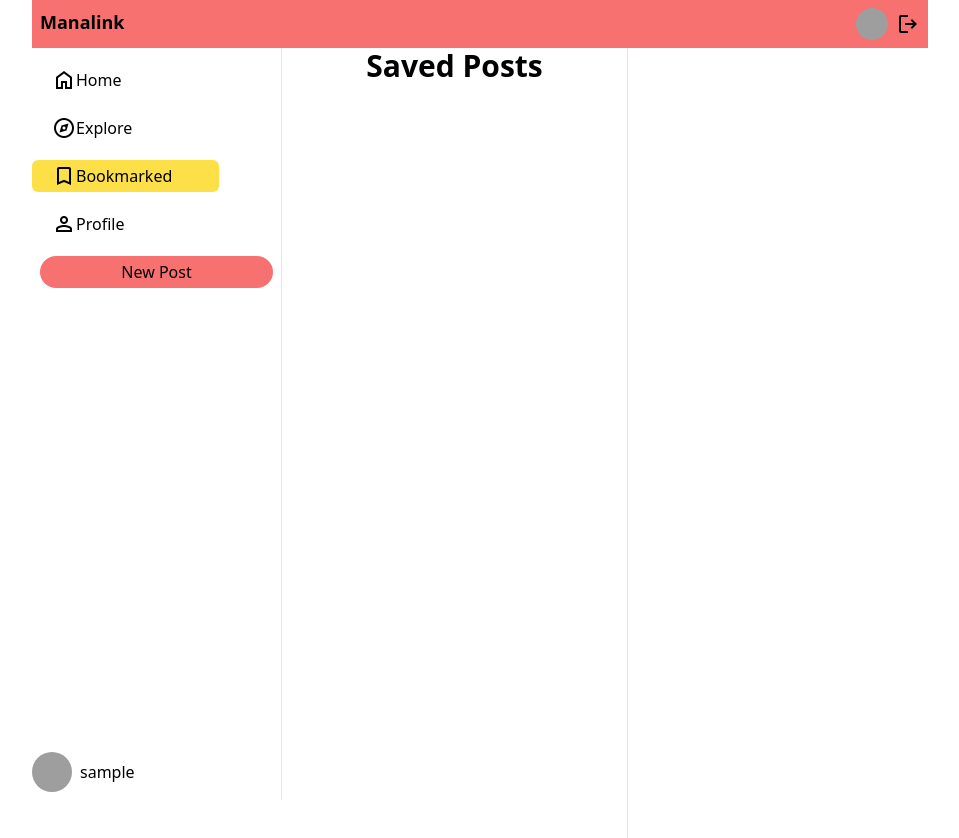
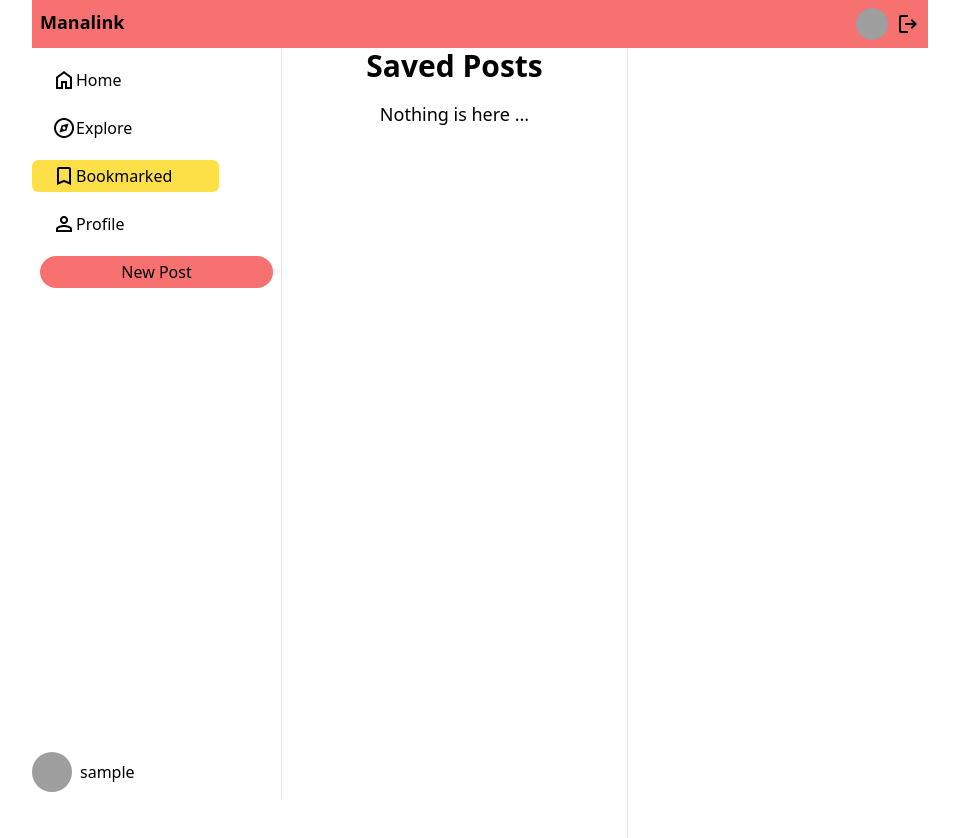
Before and after one commit to gadgetfather/manalink, a React (Create React App) app: page /bookmarks in a window 1280 px wide. Shown: the top 838 px of the page, without its empty margins (160-1119 px from the left). Built offline with nearby package versions, Linux system fonts and the light colour scheme; sample sign-in values are in the browser's storage; grey boxes are pictures that could not be loaded; what miragejs would draw is missing.

Commit message:
Update posts on bookmark page

```diff
--- a/src/pages/BookmarkPage/BookmarkPage.jsx
+++ b/src/pages/BookmarkPage/BookmarkPage.jsx
@@ -1,8 +1,11 @@
 import React from "react";
+import { useSelector } from "react-redux";
 import { ToastContainer } from "react-toastify";
 import { MobileMenu, Navbar, PostCard, Sidebar } from "../../components";
 
 export function BookmarkPage() {
+  const bookmarks = useSelector((state) => state.post.bookmarks);
+
   return (
     <div className="lg:w-[80%] xl:w-[70%] 2xl:w-[60%] mx-auto flex flex-col">
       <Navbar />
@@ -14,10 +17,11 @@ export function BookmarkPage() {
           <h1 className="text-3xl mb-2 text-center font-semibold">
             Saved Posts
           </h1>
-          {/* <PostCard />
-          <PostCard />
-          <PostCard />
-          <PostCard /> */}
+          {bookmarks.length > 0 ? (
+            bookmarks.map((post) => <PostCard key={post.id} {...post} />)
+          ) : (
+            <h1 className="text-center mt-4 text-lg">Nothing is here ...</h1>
+          )}
         </div>
       </div>
       <MobileMenu />
```
